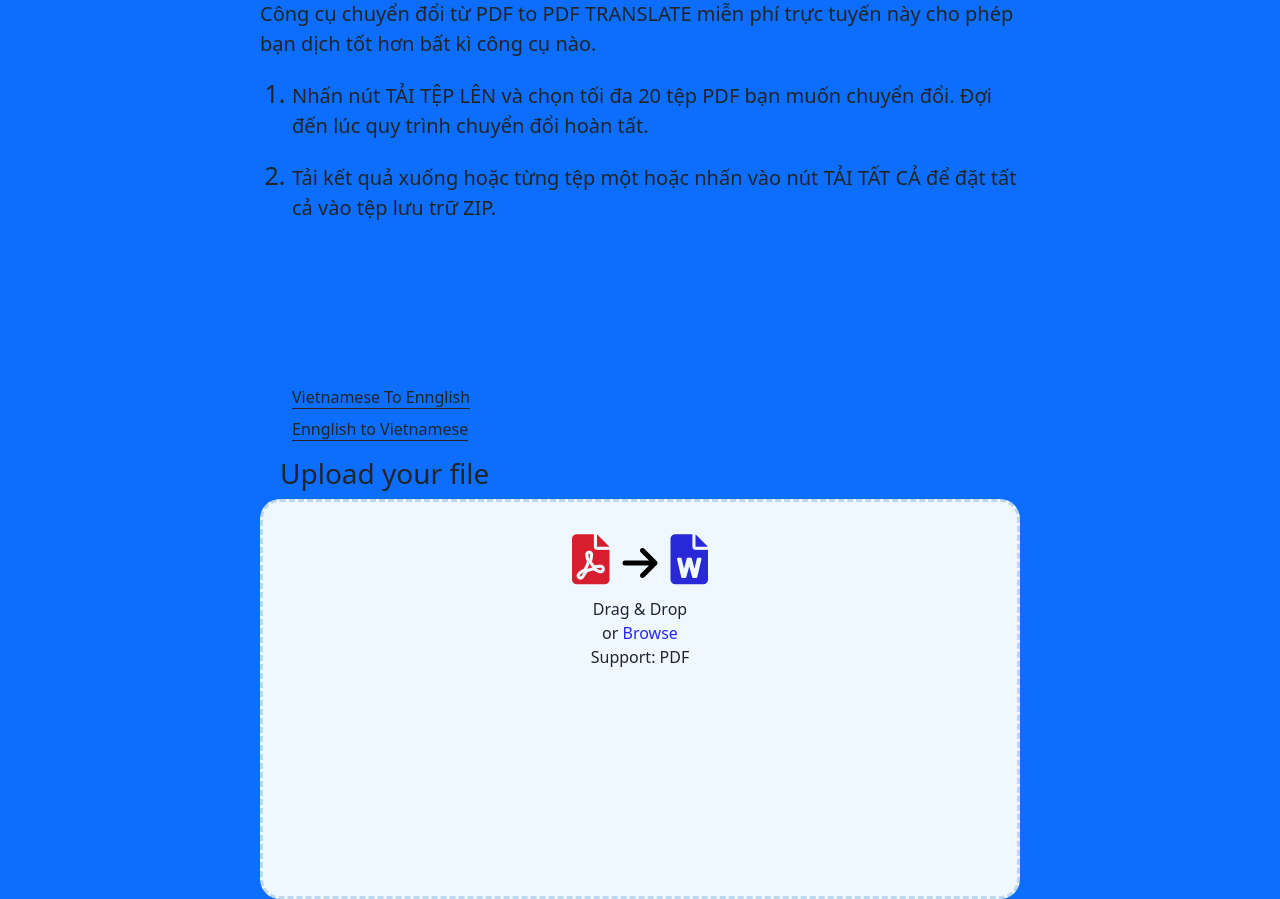
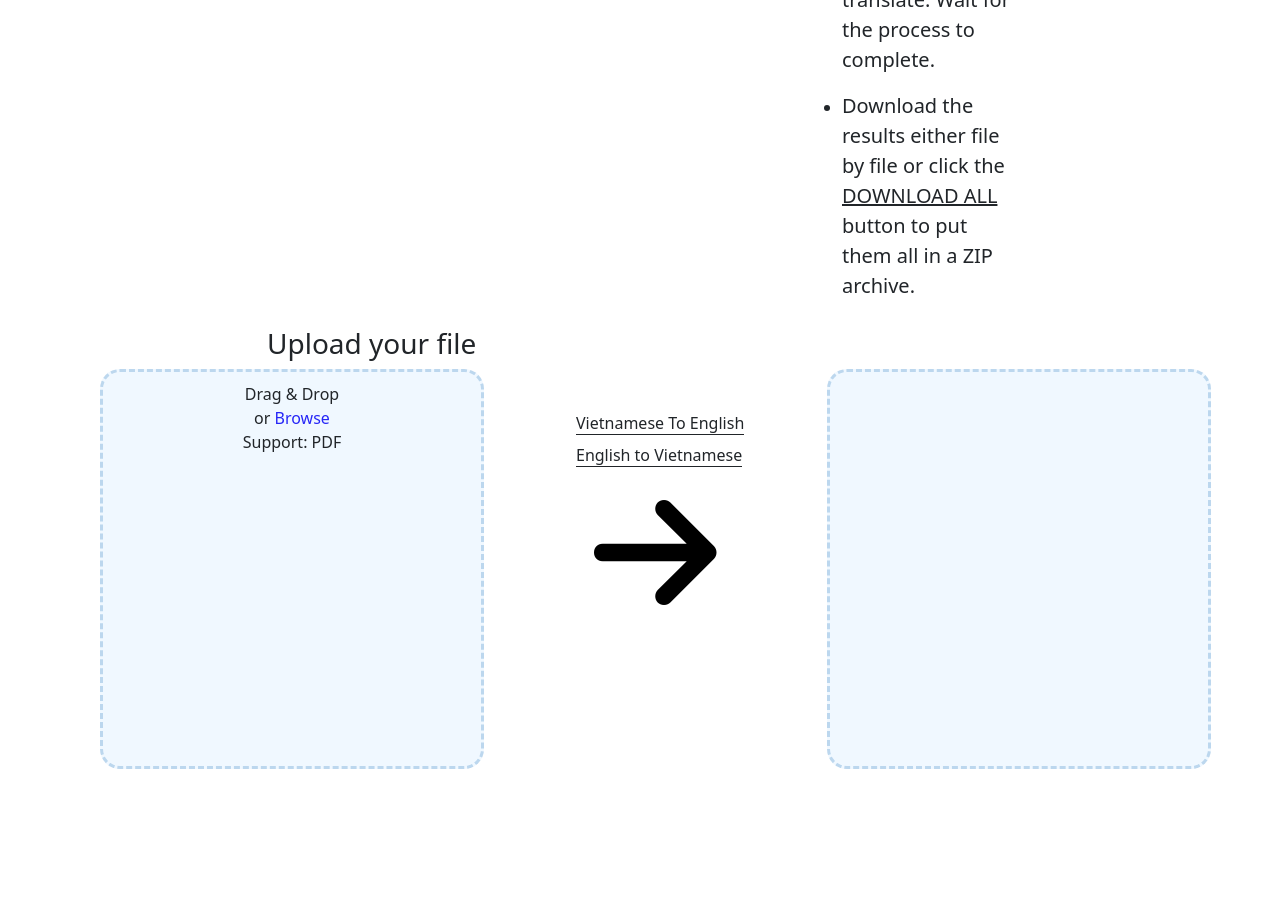
Before and after one commit to GDuyAnh/python-django-pdftranslate, a Django app: page / in a window 1280 px wide. Shown: the part 326-1225 px from the top of the page. After the commit the page ends 1095 px from the top, so only its background shows below. Run offline with Django 4.2, Linux system fonts and the light colour scheme; some libraries are stand-ins or nearby versions.

Commit message:
fisrt pbl6 11.11.2022

```diff
--- a/pbl6Translate/home/templates/pages/base.html
+++ b/pbl6Translate/home/templates/pages/base.html
@@ -7,7 +7,6 @@
    {% load static %}
    <link rel="stylesheet" href = " {% static 'css/bootstrap.min.css' %}" type="text/css">
     <link rel="stylesheet" href= " {% static 'css/style1.css' %}">
-    <link rel="stylesheet" href= " {% static 'css/style.css' %}">
     <link rel="stylesheet" href= " {% static 'css/style2.css' %}">
     <link rel="stylesheet" href= " {% static 'css/style3.css' %}">
     <link rel="stylesheet" href= "https://cdnjs.cloudflare.com/ajax/libs/font-awesome/6.0.0-beta3/css/all.min.css">
--- a/pbl6Translate/home/templates/pages/home.html
+++ b/pbl6Translate/home/templates/pages/home.html
@@ -6,32 +6,37 @@ Home
 
 {% block content %}
 <div class="head">
-    <img src="https://speakt.com/wp-content/uploads/2018/11/how-to-translate-pdf-files-to-different-languages.png" alt=""style="width:800px;height:300px;">
-    <p>Công cụ chuyển đổi từ PDF to PDF TRANSLATE miễn phí trực tuyến này cho phép bạn dịch tốt hơn bất kì công cụ nào.</p>
-    <ul>
-        <li><p>Nhấn nút TẢI TỆP LÊN và chọn tối đa 20 tệp PDF bạn muốn chuyển đổi. Đợi<br> đến lúc quy trình chuyển đổi hoàn tất.</p></li>
-        <li><p>Tải kết quả xuống hoặc từng tệp một hoặc nhấn vào nút TẢI TẤT CẢ để đặt tất<br> cả vào tệp lưu trữ ZIP.</p></li>
-    </ul>
+    <div class="head_img">
+        <img src="https://speakt.com/wp-content/uploads/2018/11/how-to-translate-pdf-files-to-different-languages.png" alt=""style="width:540px;height:300px;">
+    </div>
+     <div class="head_body">
+        <p><u>PDF Translator Online Free</u> allow translate any 1 PDF file from <u>English</u> to <u>Vietnamese</u> and contrair.</p>
+        <ul>
+            <li><p>Press the <u>Browse</u> button and select up to 10 PDF files you want to translate. Wait for the process to complete.</p></li>
+            <li><p>Download the results either file by file or click the <u>DOWNLOAD ALL</u> button to put them all in a ZIP archive.</p></li>
+        </ul>
+    </div>
 </div>
-
+<h3>Upload your file</h3>
 <div class="Page_File">
-    <ul class="service">
-        <li><h1></h1>Vietnamese To Ennglish</li>
-        <li><h1></h1>Ennglish to Vietnamese</li>
-    </ul>
-    <h3>Upload your file
-    </h3>
     <div class="drag-area">
-        <div class="icon">
-            <i class="fas fa-file-pdf"></i>
-            <i class="fas fa-arrow-right"></i>
-            <i class="fas fa-file-word"></i>
-        </div>
-
         <span class="header">Drag & Drop</span>
         <span class="header">or <span class="button">Browse</span></span>
-        <input type="file" accept=".pdf" hidden>
+        <input type="file" hidden>
         <span class="header">Support: PDF</span>
+        <div class="Wrapper">
+            <section class="Progress-area"></section>
+            <section class="Upload-area"></section>
+        </div>
+    </div>
+    <div class="icon">
+        <ul class="service">
+            <li><h1></h1>Vietnamese To English</li>
+            <li><h1></h1>English to Vietnamese</li>
+        </ul>
+        <i class="fas fa-arrow-right"></i>
+    </div>
+    <div class="down-area">
         <div class="Wrapper">
             <section class="Progress-area"></section>
             <section class="Upload-area"></section>
--- a/pbl6Translate/home/views.py
+++ b/pbl6Translate/home/views.py
@@ -32,13 +32,13 @@ def upload_file(request):
 
 def translate(filename):
     Path = os.path.abspath(filename)
-    print(Path)
     index1 = Path.__len__()-1 - Path[::-1].index("\\")
     index2 = Path.__len__()-1 - Path[::-1].index(".")
     URL = Path[:index1]
     pdf_file = URL + Path[index1:index2] +  ".pdf"
     docx_file = URL + Path[index1:index2] + ".docx"
-    result_file = URL + "\\" + "Rsdocx.docx"
+    Path_rs = os.path.abspath(r'media/transFile/')
+    result_file = Path_rs + "\\" + "Rsdocx.docx"
     try:
         # Converting PDF to Docx
         cv_obj = Converter(pdf_file)
--- a/pbl6Translate/static/css/style.css
+++ /dev/null
@@ -1,54 +0,0 @@
-@charset "UTF-8";
-body{
-    background-color: #0d6efd;
-    font-family: system-ui, -apple-system, "Segoe UI", Roboto, "Helvetica Neue", Arial, "Noto Sans", "Liberation Sans", sans-serif, "Apple Color Emoji", "Segoe UI Emoji", "Segoe UI Symbol", "Noto Color Emoji";;
-}
-.Main{
-    background-color: white;
-    margin: auto 400px;
-    margin-top: 60px;
-}
-
-h4{
-    text-align: center;
-    font-weight: 700;
-    font-size: 30px;
-    border:solid 1px;
-    border-left-style: none;
-    border-right-style: none;
-    border-top-style: none;
-    padding-top: 50px;
-    padding-bottom: 5px;
-    margin: 0px 0px;
-}
-.Main input{
-    font-size: 30px;
-    border-radius: 8px;
-}
-.btn_login{
-    background-color: #0d6efd ;
-    color: white;
-    width: 100px;
-    height: 50px;
-    margin:10px 10px;
-    margin-left: 210px;
-    margin-right: 50px;
-    margin-top: 50px;
-    margin-bottom: 50px;
-
-}
-
-.btn_Register{
-    background-color: #0d6efd ;
-    color: white;
-    width: 140px;
-    height: 50px;
-}
-
-._text input{
-    margin: 10px 10px;
-    border-radius: 5px;
-    width: 610px;
-    height: 60px;
-    margin-left: 50px;
-}
--- a/pbl6Translate/static/css/style1.css
+++ b/pbl6Translate/static/css/style1.css
@@ -6,10 +6,6 @@
     margin-left: 0px;
 }
 
-.head ul li{
-    list-style-type:decimal;
-    font-size: 25px;
-}
 
 .head{
     border: solid 0px;
@@ -17,10 +13,19 @@
     margin-top: 25px;
 }
 
+.head:after {
+    content: "";
+    display: table;
+    clear: both;
+}
+
 .Page_File{
-    margin: 0px 260px;
-    margin-top: 130px;
+    margin: 0px 0px;
+    margin-bottom: 100px;
 }
+
+
+
 .btn_Login{
     width: 150px;
     height: 30px;
@@ -51,6 +56,7 @@
 .Page_File a:hover{
     color: rgb(131, 8, 14);
 }
+
 .drag-area{
     display: flex;
     text-align:center;
@@ -58,23 +64,27 @@
     flex-direction: column;
     background-color: aliceblue;
     border-radius: 20px;
-    border : 3px dashed rgb(188, 215, 238)
+    border : 3px dashed rgb(188, 215, 238);
 }
-.Page_File h3{
-    margin-left: 20px;
+
+.down-area{
+    display: flex;
+    text-align:center;
+    min-height: 50vh;
+    flex-direction: column;
+    background-color: aliceblue;
+    border-radius: 20px;
+    border : 3px dashed rgb(188, 215, 238);
 }
 
 .drag-area .icon{
     font-size: 50px;
     color: rgb(214, 30, 46);
-    margin-top: 20px;
-}
-.fa-file-word{
-    color: rgb(40, 40, 214);
+
 }
 .fa-arrow-right{
     color: black;
-    font-size: 40px;
+    font-size:140px;
 }
 .container{
     max-width:  650px;
--- a/pbl6Translate/static/css/style2.css
+++ b/pbl6Translate/static/css/style2.css
@@ -1,6 +1,6 @@
 @charset "UTF-8";
 body{
-    background-color: #0d6efd;
+    background-color: white;
     font-family: system-ui, -apple-system, "Segoe UI", Roboto, "Helvetica Neue", Arial, "Noto Sans", "Liberation Sans", sans-serif, "Apple Color Emoji", "Segoe UI Emoji", "Segoe UI Symbol", "Noto Color Emoji";;
 }
 .Main{
--- a/pbl6Translate/static/css/style3.css
+++ b/pbl6Translate/static/css/style3.css
@@ -1,142 +1,55 @@
-@charset "ISO-8859-1";
+.head_img{
+    float: left;
 
-
-.head p{
-    font-size: 20px;
-    margin-left: 0px;
 }
 
-.head ul li{
-    list-style-type:decimal;
-    font-size: 25px;
-}
-
-.head{
-    border: solid 0px;
-    margin: 0px 260px;
-    margin-top: 25px;
+.head_body{
+    margin-left: 550px;
 }
 
 .Page_File{
-    margin: 0px 260px;
-    margin-top: 130px;
-}
-.btn_Login{
-    width: 150px;
-    height: 30px;
-    color:white;
-    font-size: 20px;
-    font-weight: 600;
-    background-color: rgb(66, 66, 235);
-    border-radius: 15px;
-    float: right;
-    text-align:center;
-    text-decoration: none;
-    padding: 35px 20px;
+    box-sizing: border-box;
 }
 
-
-.Page_File li{
-    list-style-type:none;
-    display: inline;
-    margin-left: 20px;
-    border-bottom: solid 1px;
+.drag-area{
+    float: left;
+    width: 30%;
+    padding: 10px;
+    height: 300px;
+    margin-left: 100px;
 }
 
-.Page_File a{
-    text-decoration:none;
-    color: black;
+.icon{
+    float: left;
+    padding: 10px;
+    height: 300px;
+    margin: 0px 100px;
 }
 
-.Page_File a:hover{
-    color: rgb(131, 8, 14);
-}
-.drag-area{
-    display: flex;
-    text-align:center;
-    min-height: 50vh;
-    flex-direction: column;
-    background-color: aliceblue;
-    border-radius: 20px;
-    border : 3px dashed rgb(188, 215, 238)
-}
-.Page_File h3{
-    margin-left: 20px;
+.icon .service{
+    margin-left: -50px;
+    margin-right: -100px;
+    list-style: none;
 }
 
-.drag-area .icon{
-    font-size: 50px;
-    color: rgb(214, 30, 46);
-    margin-top: 20px;
-}
-.fa-file-word{
-    color: rgb(40, 40, 214);
-}
-.fa-arrow-right{
-    color: black;
-    font-size: 40px;
-}
-.container{
-    max-width:  650px;
-    width: 100%;
-    padding: 30px;
-}
-.drag-area .button{
-    color: rgb(38, 38, 247);
-    cursor: pointer;
+h3{
+ margin-left: 267px;
 }
 
-.drag-area.active{
-    border: 2px solid #1f6dfd;
+.icon .service li{
+    text-decoration: none;
+
 }
-.Wrapper{
-    border: solid 0px black;
+
+.down-area{
+    float: left;
+    width: 30%;
+    padding: 10px;
+    height: 300px;
 }
-section .row{
-    background-color: #bdd0fa;
-    margin-bottom: 10px;
-    list-style: none;
-    display: flex;
-    align-items:center;
-    justify-content:center;
-    border-radius: 20px;
+
+.Page_File:after {
+    content: "";
+    display: table;
+    clear: both;
 }
-.Wrapper li{
-    list-style: none;
-    border-bottom: solid 0px;
-    margin: 5px 0px;
-    padding:15px 15px;
-}
-.Wrapper .fa-file-pdf{
-    font-size: 25px;
-    color: rgba(219, 17, 17);
-}
-.Wrapper .fa-check{
-    font-size: 25px;
-    color: rgb(75, 75, 180);
-}
-.Wrapper .row i{
-    margin: 10px 20px;
-}
-.Progress-area .progress-bar{
-    height: 8px;
-    width: 70%;
-    margin-bottom: 4px;
-    background: #fff;
-    border-radius: 10px;
-    margin-top: 5px;
-    margin: 10px 10px;
-}
-.Progress-area .progress-bar .progress{
-    height: 100%;
-    width: 50%;
-    border-radius: 10px;
-    background: #6990f2;
-}
-.Upload-area{
-    max-height: 250px;
-    overflow-y: scroll;
-}
-.Upload-area::-webkit-scrollbar{
-    width: 0px;
-}
```
Also changed, not shown: other parts of pbl6Translate/static/css/style2.css (+1 -30 lines), pbl6Translate/db.sqlite3, 6 other files.
